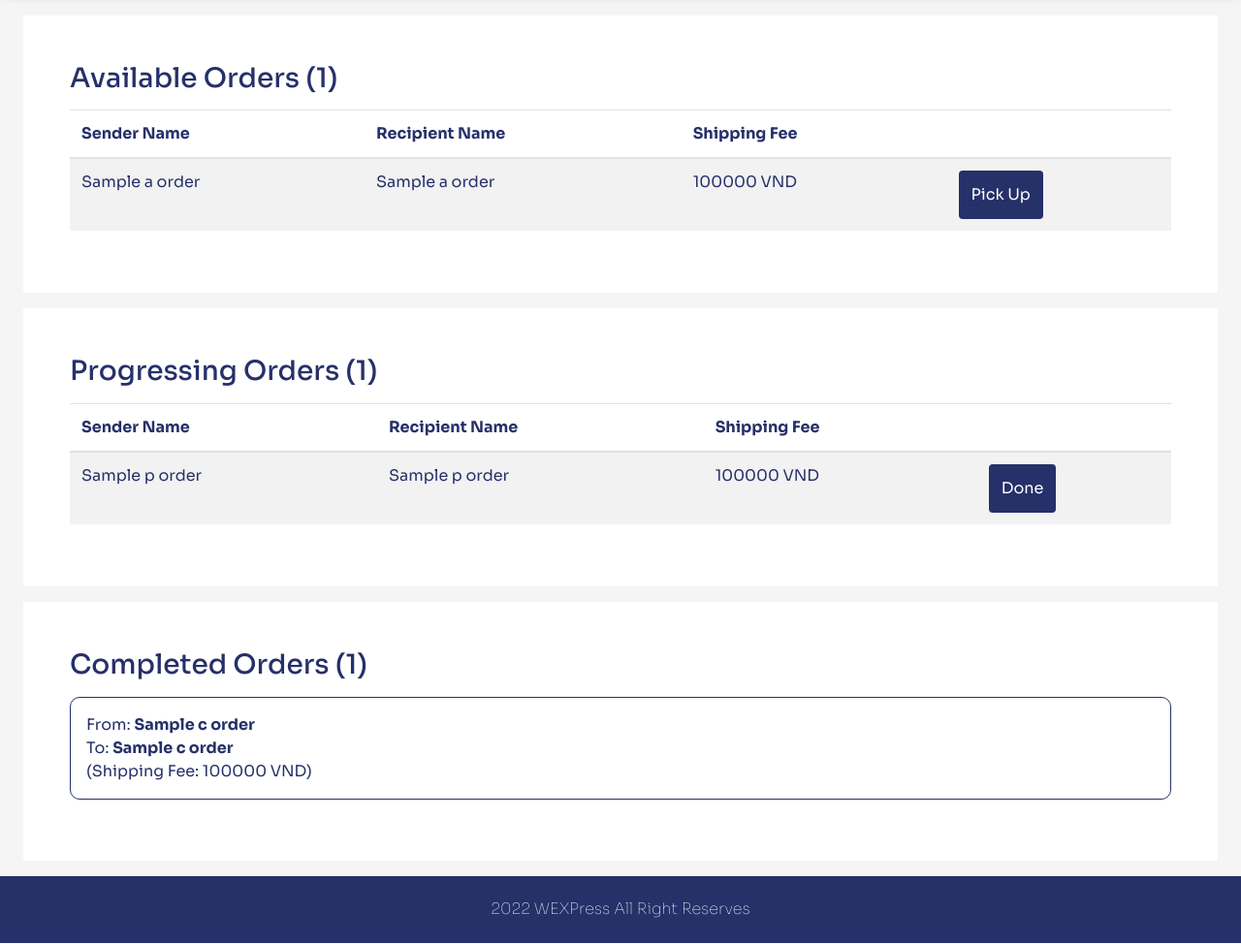
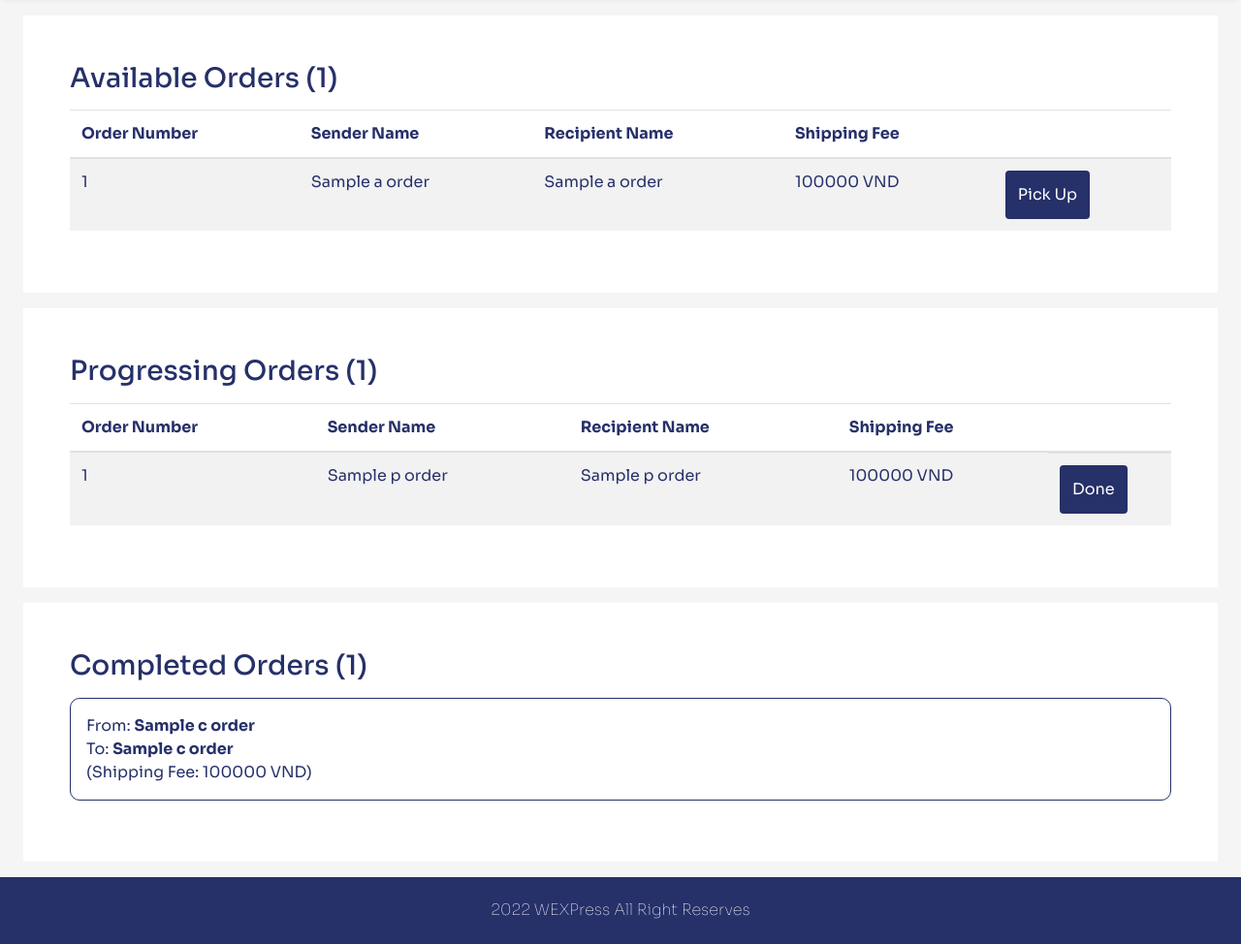
Before and after one commit to quannv02/cs204-final-project, a PHP site: template views/shipper.php in a window 1280 px wide. Shown: the part 60-1034 px from the top of the page at 97% size. Run offline with PHP 8.4, Linux system fonts and the light colour scheme; the visitor is signed in with stand-in values (Sample User, id 1); the template is opened without the code that fills it: most values are stand-ins (such as "Sample title", 1, 10 or a date in 2020); some libraries are stand-ins or nearby versions.

Commit message:
shipper update 90%

```diff
--- a/views/shipper.php
+++ b/views/shipper.php
@@ -18,6 +18,7 @@
           <table class="table table-striped w-100">
               <thead>
                   <tr>
+                      <th scope="col">Order Number</th>
                       <th scope="col">Sender Name</th>
                       <th scope="col">Recipient Name</th>
                       <th scope="col">Shipping Fee</th>
@@ -27,14 +28,15 @@
               <tbody>
                 <?php foreach($a_orders as $order): ?>
                   <tr>
-                    <a href="<?= ROOT ?>order/<?php echo $order['id'] ?>" class="order-info">
+                      <td scope="row"><a href="<?= ROOT ?>order/<?php echo $order['id'] ?>"><?= $order['id']; ?></a></td>
                       <td></span> <?php echo $order['sender_name']; ?></td>
                       <td></span> <?php echo $order['recipient_name']; ?></td>
                       <td><?php echo $order['weight']*10000; ?> VND</td>
-                      <td><form action='<?= ROOT ?>pick-up/<?= $order['id']?>'>
+                      <td>
+                        <form action='<?= ROOT ?>pick-up/<?= $order['id']?>'>
                           <button class="btn text-white" type="submit" action="">Pick Up</button>
-                      </form></td>
-                    </a>
+                        </form>
+                      </td>
                   </tr>
                 <?php endforeach; ?>
               </tbody>
@@ -62,6 +64,7 @@
           <table class="table table-striped w-100">
               <thead>
                   <tr>
+                      <th scope="col">Order Number</th>
                       <th scope="col">Sender Name</th>
                       <th scope="col">Recipient Name</th>
                       <th scope="col">Shipping Fee</th>
@@ -71,14 +74,15 @@
               <tbody>
                 <?php foreach($p_orders as $order): ?>
                   <tr>
-                    <a href="<?= ROOT ?>order/<?php echo $order['id'] ?>" class="order-info">
+                      <td scope="row"><a href="<?= ROOT ?>order/<?php echo $order['id'] ?>"><?= $order['id']; ?></a></td>
                       <td></span> <?php echo $order['sender_name']; ?></td>
                       <td></span> <?php echo $order['recipient_name']; ?></td>
                       <td><?php echo $order['weight']*10000; ?> VND</td>
-                      <td><form action='<?= ROOT ?>complete-order/<?= $order['id']?>'>
+                      <td class="row">
+                        <form action='<?= ROOT ?>complete-order/<?= $order['id']?>'>
                           <button class="btn text-white" type="submit" action="">Done</button>
-                      </form></td>
-                    </a>
+                        </form>
+                      </td>
                   </tr>
                 <?php endforeach; ?>
               </tbody>
```
Also changed, not shown: views/order.php (indentation only).
